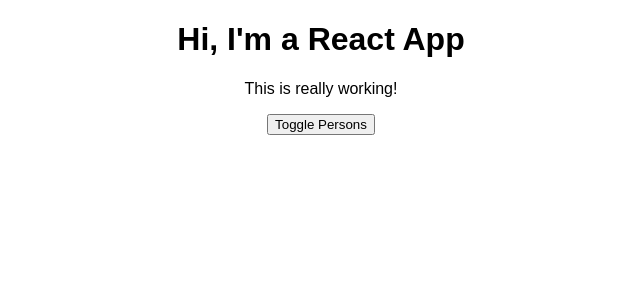
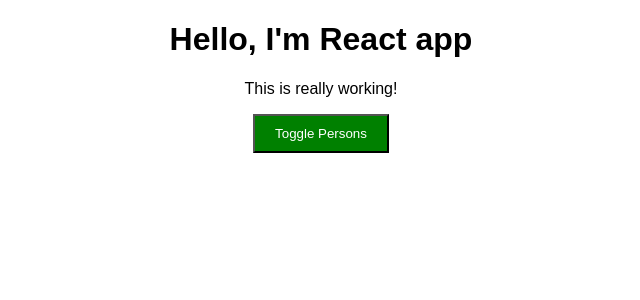
Before and after one commit to fisnikcanaj1/simple-react-app, a React app: page / in a window 1280 px wide. Shown: the top 300 px of the page, without its empty margins (319-959 px from the left). Built offline with nearby package versions, Linux system fonts and the light colour scheme.

Commit message:
Fix button style bug and add title as a state

```diff
--- a/src/components/Cockpit/Cockpit.js
+++ b/src/components/Cockpit/Cockpit.js
@@ -4,20 +4,20 @@
 const  cockpit = (props) => {
     let classesAssigned = [];
     let btnClass = '';
-    if(props.showPerson) {
+
+    if(props.showPersons) {
         btnClass = styles.Red;
     }
     if (props.persons.length <= 2) {
-        classesAssigned.push(styles.red); // classes = ['red']
+        classesAssigned.push(styles.red);
     }
     if (props.persons.length <= 1) {
         classesAssigned.push(styles.bold);
     }
-    console.log(styles.Red);
 
     return (
-        <div className={btnClass}>
-            <h1>Hi, I'm a React App</h1>
+        <div className={styles.Cockpit}>
+            <h1>{props.title}</h1>
             <p className={classesAssigned.join(' ')}>This is really working!</p>
             <button
             className={btnClass}
--- a/src/containers/App.js
+++ b/src/containers/App.js
@@ -5,6 +5,7 @@
 
 class App extends Component {
   state = {
+    title: "Hello, I'm React app",
     persons: [
       { id: 'asfa1', name: 'Max', age: 28 },
       { id: 'vasdf1', name: 'Manu', age: 29 },
@@ -22,8 +23,6 @@
     const person = {
       ...this.state.persons[personIndex]
     };
-
-    // const person = Object.assign({}, this.state.persons[personIndex]);
 
     person.name = event.target.value;
 
@@ -59,6 +58,7 @@
     return (
       <div className={styles.App}>
         <Cockpit
+          title={this.state.title}
           showPersons={this.state.showPersons}
           persons={this.state.persons}
           clicked={this.togglePersonsHandler}/>
```
